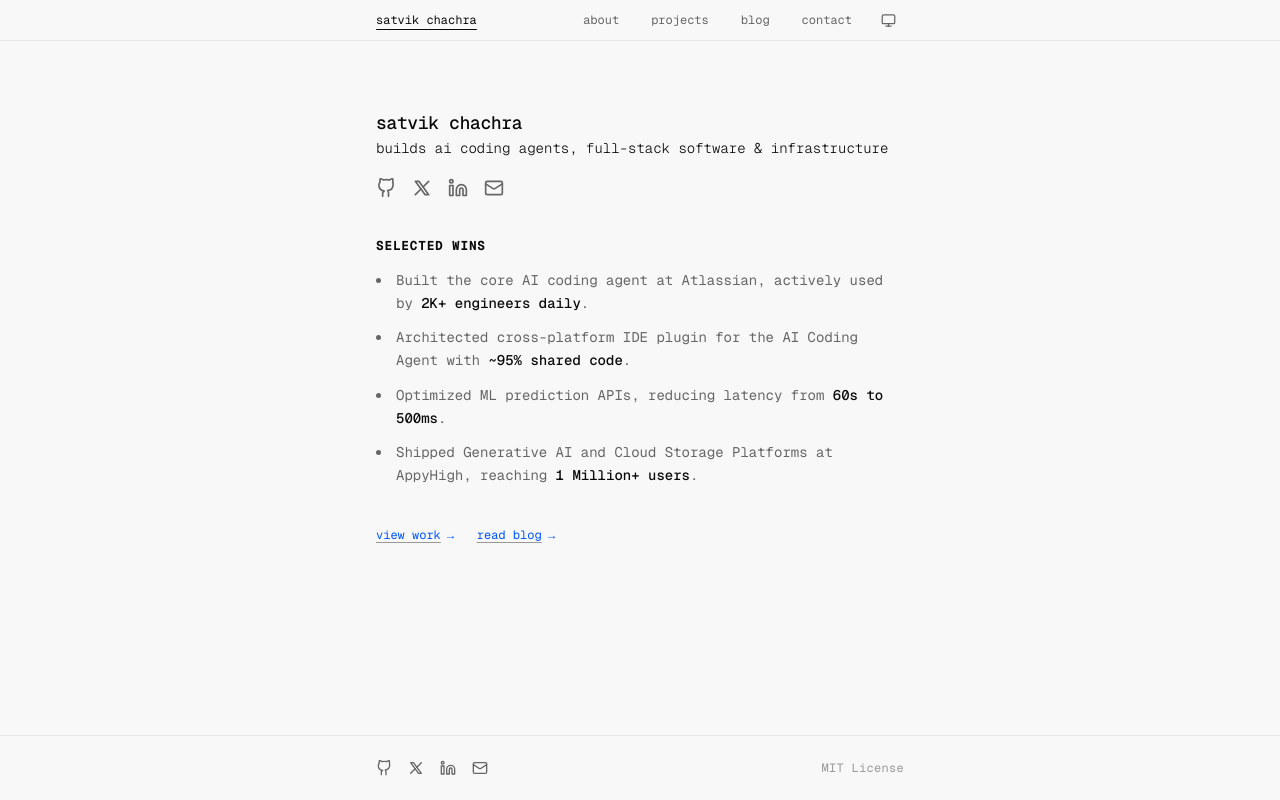
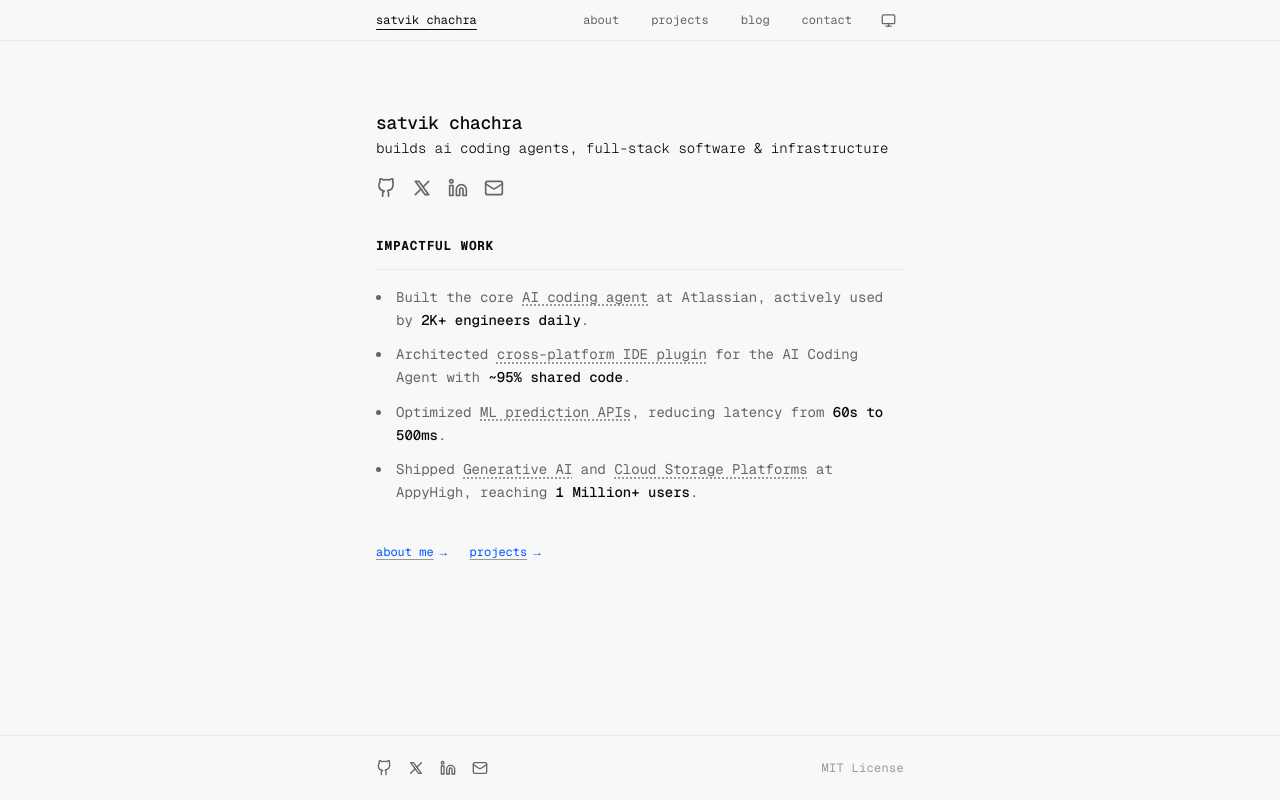
Before and after one commit to satvikchachra/satvik, a Next.js app: page / in a window 1280 px wide. Built offline with nearby package versions, Linux system fonts and the light colour scheme.

Commit message:
fix footer bottom styling and content updates

```diff
--- a/src/app/layout.tsx
+++ b/src/app/layout.tsx
@@ -90,7 +90,9 @@ export default function RootLayout({ children }: Readonly<{ children: React.Reac
       <body className="flex flex-col min-h-screen">
         <ThemeProvider attribute="data-theme" defaultTheme="system" enableSystem>
           <Navbar />
-          <main id="main-content" className="flex-1 w-full">{children}</main>
+          <main id="main-content" className="flex-1 w-full">
+            {children}
+          </main>
           <Footer />
         </ThemeProvider>
       </body>
--- a/src/app/page.tsx
+++ b/src/app/page.tsx
@@ -1,5 +1,6 @@
 import Link from 'next/link';
 import { siteConfig } from '@/lib/metadata';
+import { formatResumeText } from '@/lib/utils';
 
 import { HOME_CONTENT } from '@/lib/content';
 import { GitHubIcon, XIcon, LinkedInIcon, MailIcon } from '@/components/ui/icons';
@@ -64,10 +65,10 @@ export default function HomePage() {
         <h2 id="wins-heading" className="section-label mb-4">
           {HOME_CONTENT.sectionWins}
         </h2>
-        <ul className="space-y-3 list-disc pl-4 text-sm text-text-muted">
-          {HOME_CONTENT.wins.map((win, idx) => (
-            <li key={idx} className="leading-relaxed pl-1">
-              {win.text}{' '}
+        <ul className="space-y-3 list-disc pl-4 text-sm text-text-muted border-t border-border-subtle pt-4">
+          {HOME_CONTENT.wins.map((win) => (
+            <li key={win.highlight} className="leading-relaxed pl-1">
+              {formatResumeText(win.text)}{' '}
               <strong className="font-medium text-text">{win.highlight}</strong>.
             </li>
           ))}
@@ -77,6 +78,19 @@ export default function HomePage() {
       {/* CTA Row */}
       <section aria-label="Quick links" className="mb-10 animate-fade-in-up stagger-4">
         <div className="flex flex-wrap gap-x-5 gap-y-2">
+          <Link
+            href="/about"
+            id="cta-about"
+            className="group inline-flex items-baseline gap-1 text-xs blue-link"
+          >
+            <span className="blue-link-text">{HOME_CONTENT.ctaAbout}</span>
+            <span
+              className="transition-transform duration-200 group-hover:translate-x-0.5"
+              aria-hidden="true"
+            >
+              →
+            </span>
+          </Link>
           <Link
             href="/projects"
             id="cta-work"
@@ -90,19 +104,6 @@ export default function HomePage() {
               →
             </span>
           </Link>
-          <Link
-            href="/blog"
-            id="cta-blog"
-            className="group inline-flex items-baseline gap-1 text-xs blue-link"
-          >
-            <span className="blue-link-text">{HOME_CONTENT.ctaBlog}</span>
-            <span
-              className="transition-transform duration-200 group-hover:translate-x-0.5"
-              aria-hidden="true"
-            >
-              →
-            </span>
-          </Link>
         </div>
       </section>
     </div>
--- a/src/lib/content.ts
+++ b/src/lib/content.ts
@@ -4,28 +4,28 @@ import type { Project } from './projects';
 export const HOME_CONTENT = {
   heroTitle: 'satvik chachra',
   heroSubtitle: 'builds ai coding agents, full-stack software & infrastructure',
-  ctaWork: 'view work',
-  ctaBlog: 'read blog',
+  ctaWork: 'projects',
+  ctaAbout: 'about me',
   ctaContact: 'get in touch',
-  sectionWins: 'selected wins',
+  sectionWins: 'impactful work',
   viewProjects: 'view projects',
   sectionBlog: 'recent blogs',
   viewAllPosts: 'all posts',
   wins: [
     {
-      text: 'Built the core AI coding agent at Atlassian, actively used by',
+      text: 'Built the core __AI coding agent__ at Atlassian, actively used by',
       highlight: '2K+ engineers daily',
     },
     {
-      text: 'Architected cross-platform IDE plugin for the AI Coding Agent with',
+      text: 'Architected __cross-platform IDE plugin__ for the AI Coding Agent with',
       highlight: '~95% shared code',
     },
     {
-      text: 'Optimized ML prediction APIs, reducing latency from',
+      text: 'Optimized __ML prediction APIs__, reducing latency from',
       highlight: '60s to 500ms',
     },
     {
-      text: 'Shipped Generative AI and Cloud Storage Platforms at AppyHigh, reaching',
+      text: 'Shipped __Generative AI__ and __Cloud Storage Platforms__ at AppyHigh, reaching',
       highlight: '1 Million+ users',
     },
   ] as const,
@@ -42,7 +42,10 @@ export const ABOUT_CONTENT = {
   sectionAwards: 'awards / recognition',
   wins: [
     ['2K+ Daily Active Users', 'Built Core AI Coding Agent at Atlassian'],
-    ['~95% Shared Code', 'Architected Cross-Platform VS Code & JetBrains Plugin for AI Coding Agent'],
+    [
+      '~95% Shared Code',
+      'Architected Cross-Platform VS Code & JetBrains Plugin for AI Coding Agent',
+    ],
     ['60s → 500ms', 'Optimized ML Prediction API Latency'],
     ['1 Million+ Users', 'Shipped Generative AI and Cloud Storage Platforms at AppyHigh'],
   ] as const,
```
Also changed, not shown: 2 other files (tests, documents, lock files or other folders).
